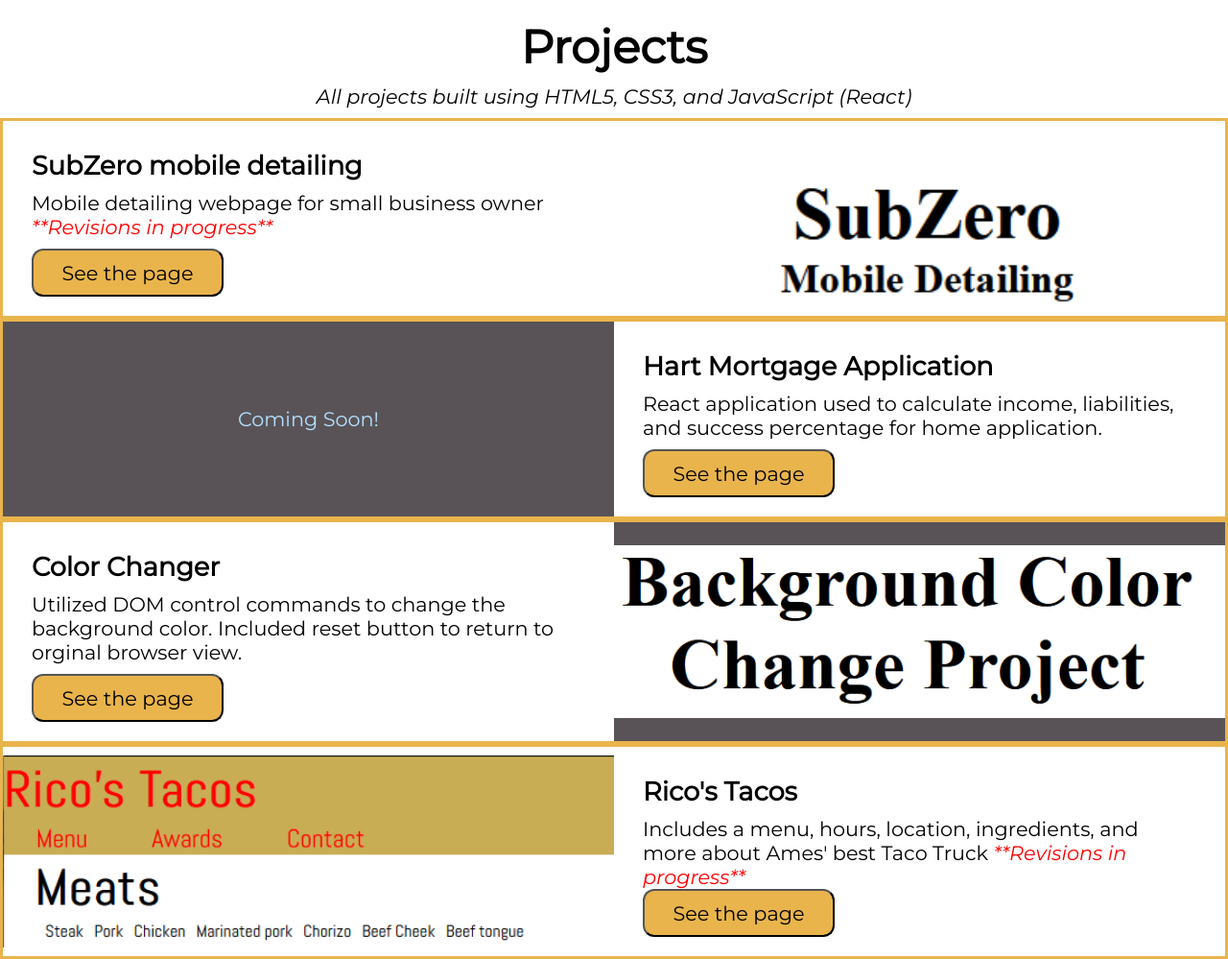
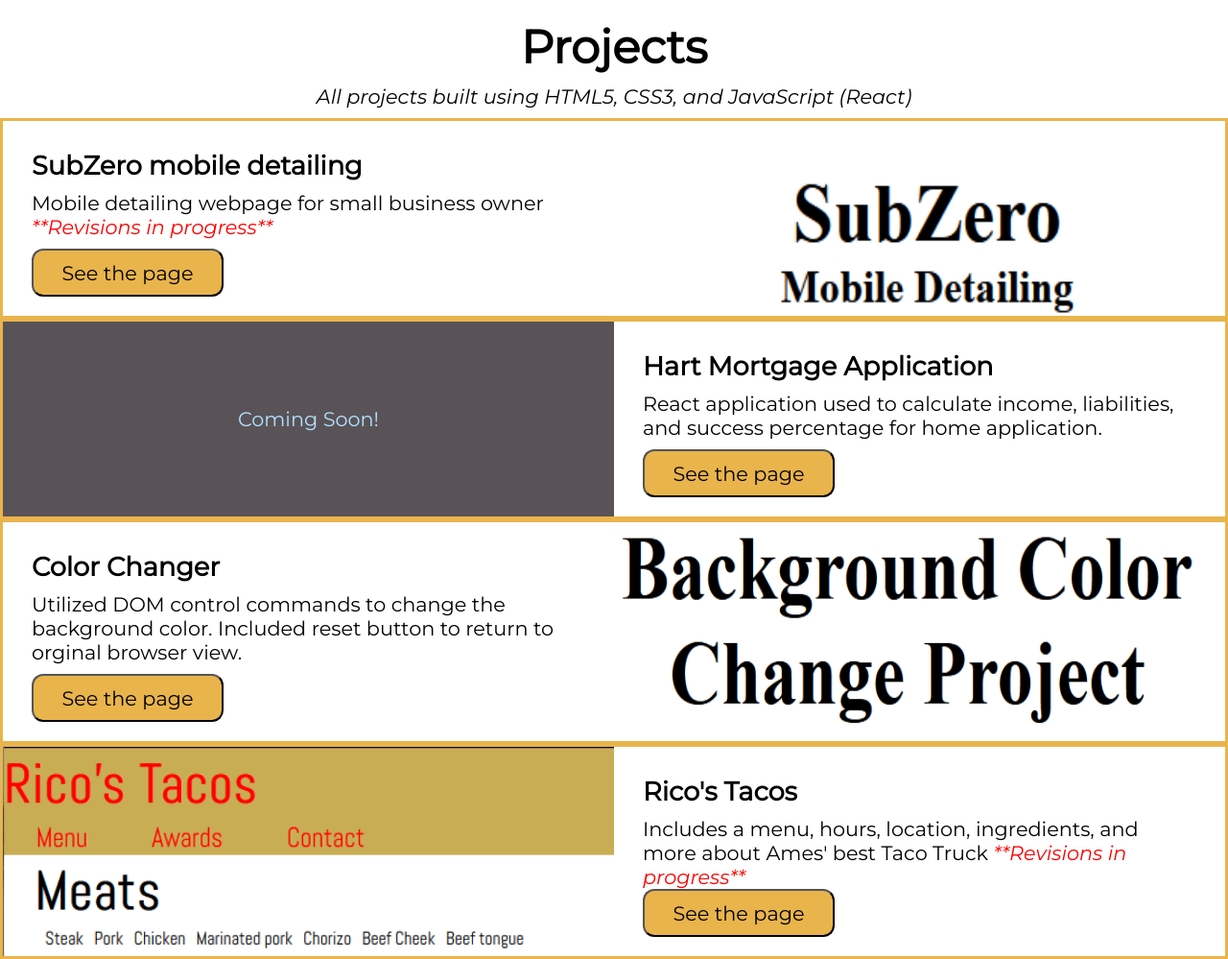
Before and after one commit to jschoff155/Jacob_Schoff_Portfolio_Page, a plain HTML site: page index.html in a window 1280 px wide. Shown: the part 1540-2539 px from the top of the page at 96% size. Drawn offline with Linux system fonts and the light colour scheme.

Commit message:
fixed photo sizing in project area

```diff
--- a/Portfolio.css
+++ b/Portfolio.css
@@ -21,6 +21,10 @@ li{
 }
 #compeltedScreenshot{
     background-color: white;
+}
+.projectPhoto{
+    width:100%;
+    height:100%;
 }
 @media only screen and (max-width: 800px) {
     *{
@@ -186,6 +190,7 @@ li{
         margin-left:10%;
         margin-right:10%;
     }
+
     .projectrow{
         display:flex;
         flex-direction: column;
--- a/index.html
+++ b/index.html
@@ -78,7 +78,7 @@
                         <button class="projectRowButton" onclick="gotoSubZero()">See the page</button>
                     </div>
                 </div>
-                <div class="projectScreenshot" id="compeltedScreenshot"><img src="Assets/SubZero Header Screenshot.png"></div>
+                <div class="projectScreenshot" id="compeltedScreenshot"><img src="Assets/SubZero Header Screenshot.png" class="projectPhoto"></div>
             </div>
             <div class="projectrow">
                 <div class="projectCard" id="hartMortgage">
@@ -98,7 +98,7 @@
                         <button class="projectRowButton" onclick="gotoColorChanger()">See the page</button>
                     </div>
                 </div>
-                <div class="projectScreenshot"><img src="Assets/BCC Screenshot.png"></div>
+                <div class="projectScreenshot"><img src="Assets/BCC Screenshot.png" class="projectPhoto"></div>
             </div>
             <div class="projectrow">
                 <div class="projectCard" id="ricosTacos">
@@ -108,7 +108,7 @@
                         <button id="ricosButton" class="projectRowButton" onclick="gotoRicos()">See the page</button>
                     </div>
                 </div>
-                <div class="projectScreenshot" id="compeltedScreenshot"><img src="Assets/RicosTacosHeader.png"></div>
+                <div class="projectScreenshot" id="compeltedScreenshot"><img src="Assets/RicosTacosHeader.png" class="projectPhoto"></div>
             </div>
         </div>
 
@@ -121,7 +121,7 @@
                         <button class="projectRowButton" onclick="gotoSubZero()">See the page</button>
                     </div>
                 </div>
-                <div class="projectScreenshot" id="compeltedScreenshot"><img src="Assets/SubZero Header Screenshot.png"></div>
+                <div class="projectScreenshot" id="compeltedScreenshot"><img src="Assets/SubZero Header Screenshot.png" class="projectPhoto"></div>
             </div>
             <div class="projectrow">
                 <div class="projectScreenshot"><p>Coming Soon!</p></div>
@@ -141,10 +141,10 @@
                         <button class="projectRowButton" onclick="gotoColorChanger()">See the page</button>
                     </div>
                 </div>
-                <div class="projectScreenshot"><img src="Assets/BCC Screenshot.png"></div>
+                <div class="projectScreenshot"><img src="Assets/BCC Screenshot.png" class="projectPhoto"></div>
             </div>
             <div class="projectrow">
-                <div class="projectScreenshot" id="compeltedScreenshot"><img src="Assets/RicosTacosHeader.png"></div>
+                <div class="projectScreenshot" id="compeltedScreenshot"><img src="Assets/RicosTacosHeader.png" class="projectPhoto"></div>
                 <div class="projectCard" id="ricosTacos">
                     <h2 class="projectTitle">Rico's Tacos</h2>
                     <p>Includes a menu, hours, location, ingredients, and more about Ames' best Taco Truck <em style="color:red">**Revisions in progress**</em></p>
```
